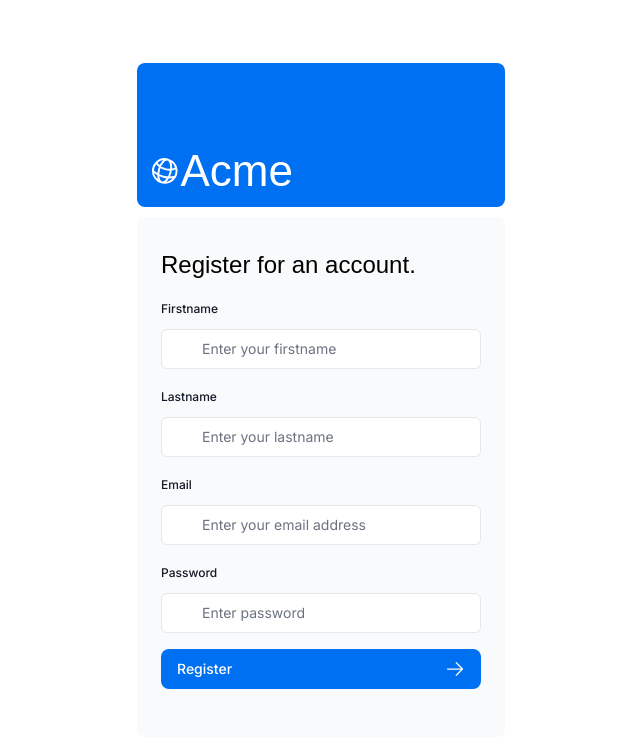
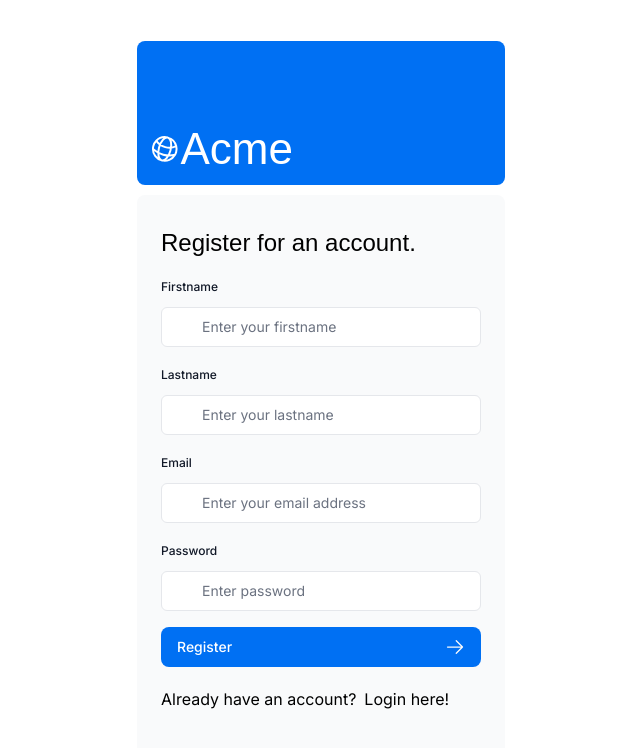
Before and after one commit to abdulmahl/nextjs-dashboard, a Next.js app: page /register in a window 1280 px wide. Shown: the top 748 px of the page, without its empty margins (319-959 px from the left). Built offline with nearby package versions, Linux system fonts and the light colour scheme; a web font is replaced by a local one.

Commit message:
Added register and login alternatives.

```diff
--- a/app/login/page.tsx
+++ b/app/login/page.tsx
@@ -1,8 +1,6 @@
 import AcmeLogo from '@/app/ui/acme-logo';
 import LoginForm from '@/app/ui/login-form';
-import Link from 'next/link';
 import { Metadata } from 'next';
-import { lusitana } from '../ui/fonts';
 
 export const metadata: Metadata = {
   title: 'Login | Acme Dashboard',
--- a/app/ui/login-form.tsx
+++ b/app/ui/login-form.tsx
@@ -88,8 +88,16 @@ function LoginButton() {
   const { pending } = useFormStatus();
 
   return (
-    <Button className="mt-4 w-full" aria-disabled={pending}>
-      Log in <ArrowRightIcon className="ml-auto h-5 w-5 text-gray-50" />
-    </Button>
+    <>
+      <Button className="mt-4 w-full" aria-disabled={pending}>
+        Log in <ArrowRightIcon className="ml-auto h-5 w-5 text-gray-50" />
+      </Button>
+      <div className="mt-5 flex gap-2">
+        <p>Don't have an account?</p>
+        <Link href={'/register'} className='hover:underline hover:text-blue-500 underline-offset-4'>
+          Register here!
+        </Link>
+      </div>
+    </>
   );
 }
--- a/app/ui/register-form.tsx
+++ b/app/ui/register-form.tsx
@@ -5,6 +5,7 @@ import { lusitana } from './fonts';
 import { useFormState, useFormStatus } from 'react-dom';
 import { ArrowRightIcon } from '@heroicons/react/24/outline';
 import { authenticate } from '@/app/lib/actions';
+import Link from 'next/link';
 
 export default function RegisterForm() {
   const [errorMessage, dispatch] = useFormState(authenticate, undefined);
@@ -88,6 +89,16 @@ export default function RegisterForm() {
         </div>
         <RegisterButton />
 
+        <div className="mt-5 flex gap-2">
+          <p>Already have an account?</p>
+          <Link
+            href={'/login'}
+            className="underline-offset-4 hover:text-blue-500 hover:underline"
+          >
+            Login here!
+          </Link>
+        </div>
+
         <div className="flex h-8 items-end space-x-1">
           {/* Add form errors here */}
         </div>
```
